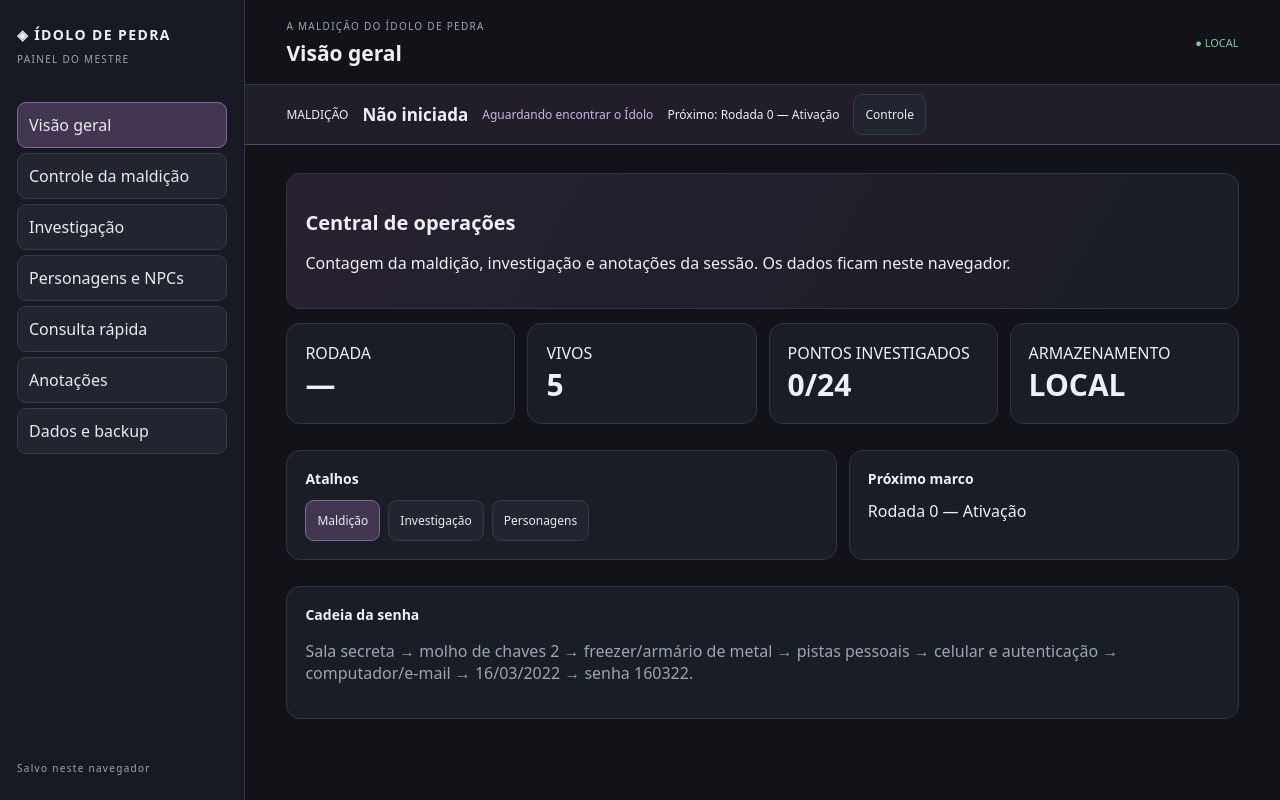
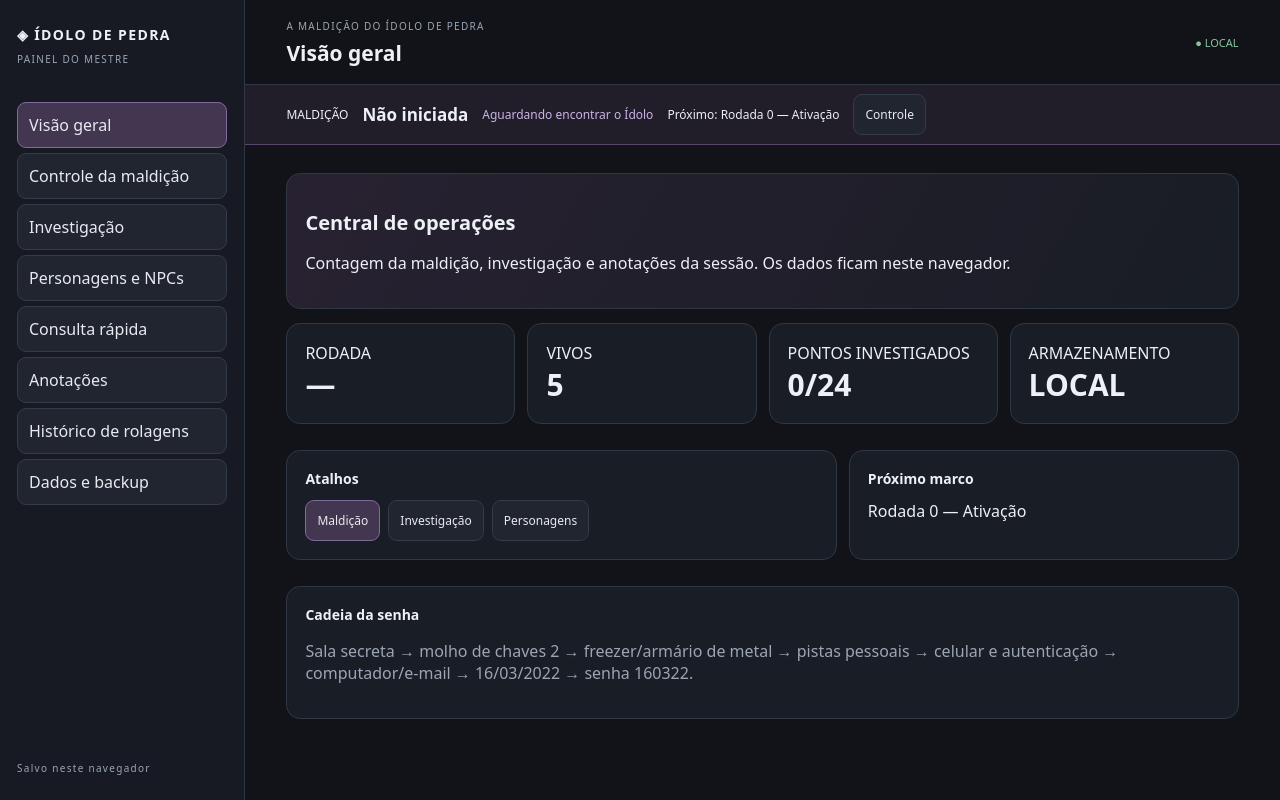
Before and after one commit to jproberto/idolo-pedra-painel, a plain HTML site: page index.html in a window 1280 px wide. Drawn offline with Linux system fonts and the light colour scheme.

Commit message:
Adiciona histórico de rolagens ao menu

```diff
--- a/index.html
+++ b/index.html
@@ -1,2 +1,2 @@
 <!doctype html>
-<html lang="pt-BR"><head><meta charset="utf-8"><meta name="viewport" content="width=device-width,initial-scale=1"><meta name="theme-color" content="#111318"><title>Ídolo de Pedra — Painel do Mestre</title><link rel="stylesheet" href="style.css"></head><body><div class="shell"><aside><h2>◈ ÍDOLO DE PEDRA</h2><small>PAINEL DO MESTRE</small><nav><button data-page="home">Visão geral</button><button data-page="curse">Controle da maldição</button><button data-page="investigation">Investigação</button><button data-page="characters">Personagens e NPCs</button><button data-page="rules">Consulta rápida</button><button data-page="notes">Anotações</button><button data-page="settings">Dados e backup</button></nav><small id="save">Salvo neste navegador</small></aside><main><header><button id="menu">☰</button><div><small>A MALDIÇÃO DO ÍDOLO DE PEDRA</small><h1 id="title">Visão geral</h1></div><span>● LOCAL</span></header><div id="curse-global" aria-live="polite"></div><section id="content"></section></main></div><script src="app.js"></script></body></html>
+<html lang="pt-BR"><head><meta charset="utf-8"><meta name="viewport" content="width=device-width,initial-scale=1"><meta name="theme-color" content="#111318"><title>Ídolo de Pedra — Painel do Mestre</title><link rel="stylesheet" href="style.css"></head><body><div class="shell"><aside><h2>◈ ÍDOLO DE PEDRA</h2><small>PAINEL DO MESTRE</small><nav><button data-page="home">Visão geral</button><button data-page="curse">Controle da maldição</button><button data-page="investigation">Investigação</button><button data-page="characters">Personagens e NPCs</button><button data-page="rules">Consulta rápida</button><button data-page="notes">Anotações</button><button data-page="rolls">Histórico de rolagens</button><button data-page="settings">Dados e backup</button></nav><small id="save">Salvo neste navegador</small></aside><main><header><button id="menu">☰</button><div><small>A MALDIÇÃO DO ÍDOLO DE PEDRA</small><h1 id="title">Visão geral</h1></div><span>● LOCAL</span></header><div id="curse-global" aria-live="polite"></div><section id="content"></section></main></div><script src="dice-rules.js"></script><script src="app.js"></script></body></html>
```
